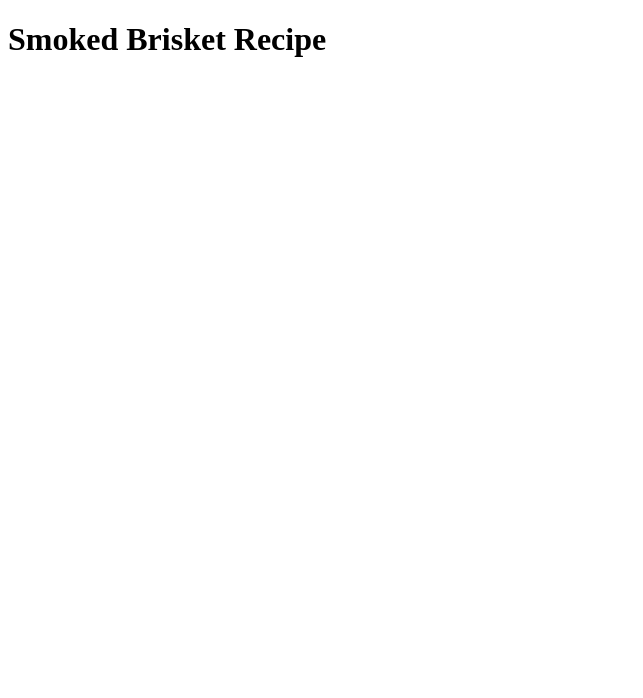
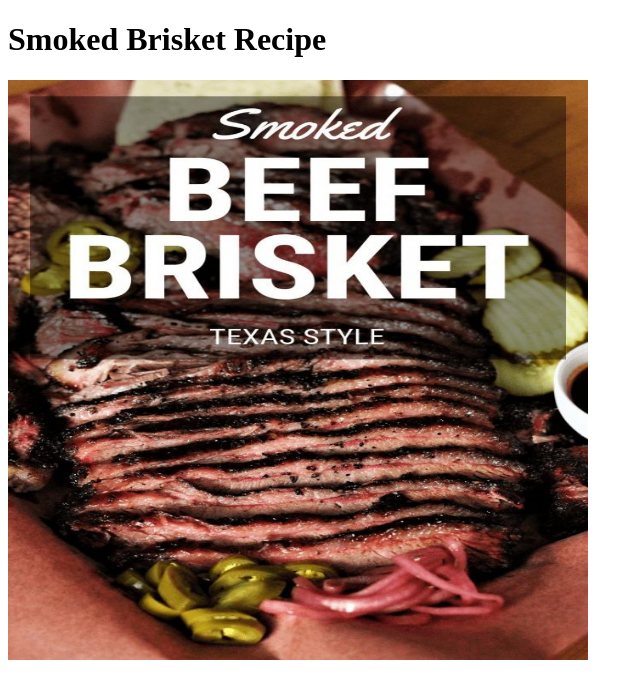
Before and after one commit to bsam24/odin-recipes, a plain HTML site: page recipes/brisket.html in a window 1280 px wide. Shown: the whole page, without its empty margins (0-643 px from the left). Drawn offline with Linux system fonts and the light colour scheme.

Commit message:
Add Brisket pic
Makes sure we have the required picture under h1 for the project guidelines

```diff
--- a/recipes/brisket.html
+++ b/recipes/brisket.html
@@ -9,5 +9,7 @@
 
     <body>
         <h1>Smoked Brisket Recipe</h1>
+        <img src="./brisket.png" alt="Picture of smoked brisket" height="580" width="580">
+
     </body>
 </html>
```
